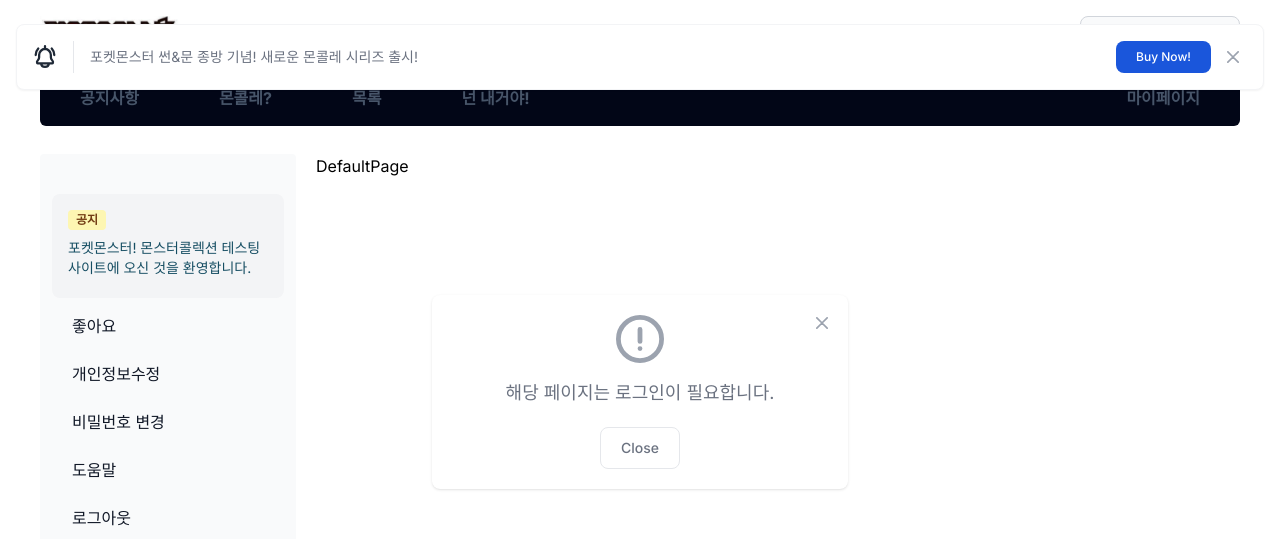
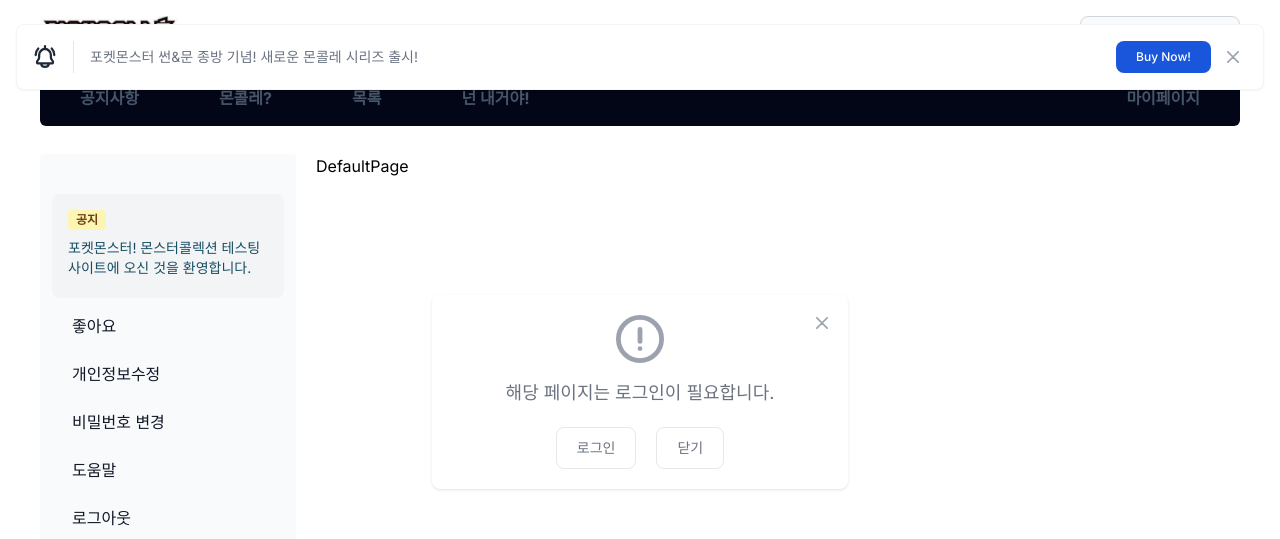
Before and after one commit to guseulgi/settingNext, a Next.js app: page /mypage in a window 1280 px wide. Shown: the top 539 px of the page. Built offline with nearby package versions, Linux system fonts and the light colour scheme.

Commit message:
Feat: 디테일 페이지 수정 중

```diff
--- a/app/(afterLogin)/mypage/@modal/page.js
+++ b/app/(afterLogin)/mypage/@modal/page.js
@@ -1,5 +1,11 @@
 import Modal from "@/app/_component/modal";
 
 export default function NoticePage() {
-  return <Modal content="해당 페이지는 로그인이 필요합니다." noA="Close" />;
+  return (
+    <Modal
+      content="해당 페이지는 로그인이 필요합니다."
+      yesA="로그인"
+      noA="닫기"
+    />
+  );
 }
--- a/app/_component/carouselItem.js
+++ b/app/_component/carouselItem.js
@@ -31,7 +31,7 @@ export default function CarouselItem({ imgSrc, size, curNum }) {
         </svg>
       </div>
 
-      <Image
+      <img
         src={imgSrc}
         width={size.width}
         height={size.height}
--- a/app/_component/logobar.js
+++ b/app/_component/logobar.js
@@ -5,6 +5,7 @@ import Button from "./button";
 import SearchBar from "./searchbar";
 import { useState } from "react";
 import ModbileNavbar from "./mobileNavbar";
+import Link from "next/link";
 
 const loginButtonStlye =
   "cursor-pointer hover:-translate-y-1 hover:scale-100 scale-90 duration-100 mr-2 mt-2";
@@ -45,13 +46,14 @@ export default function Logobar() {
             </svg>
           </button>
 
+          <Link href="/" style={{ width: "140px" }}>
             <Image
               src="/moncolle.png"
               width={140}
               height={30}
               alt="몬콜레 로고"
-            style={{ width: "140px" }}
             />
+          </Link>
         </div>
 
         <div className="flex">
--- a/app/_component/modal.js
+++ b/app/_component/modal.js
@@ -2,9 +2,15 @@
 
 import { useState } from "react";
 import CloseButton from "./closeButton";
+import { useRouter } from "next/navigation";
 
-export default function Modal({ content, noA }) {
+export default function Modal({ content, noA, yesA }) {
   const [close, setClose] = useState("flex");
+  const router = useRouter();
+
+  const loginRedirect = () => {
+    router.replace("/login");
+  };
 
   const CloseModal = () => {
     setClose("hidden");
@@ -39,6 +45,17 @@ export default function Modal({ content, noA }) {
               {content}
             </h3>
 
+            {yesA && (
+              <button
+                dataModalHide="popup-modal"
+                onClick={loginRedirect}
+                type="button"
+                className=" text-gray-500 mr-5 bg-white hover:bg-gray-100 focus:ring-4 focus:outline-none focus:ring-gray-200 rounded-lg border border-gray-200 text-sm font-medium px-5 py-2.5 hover:text-gray-900 focus:z-10 dark:bg-gray-700 dark:text-gray-300 dark:border-gray-500 dark:hover:text-white dark:hover:bg-gray-600 dark:focus:ring-gray-600"
+              >
+                {yesA}
+              </button>
+            )}
+
             <button
               dataModalHide="popup-modal"
               onClick={CloseModal}
--- a/app/getcha/page.js
+++ b/app/getcha/page.js
@@ -1,3 +1,5 @@
+import { Badge } from "flowbite-react";
+
 export default async function Getcha() {
   const data = await fetchData();
 
@@ -5,17 +7,35 @@ export default async function Getcha() {
   const pknum = data.props.data.id;
   const koname = data.props.koname;
   const type = data.props.type;
+  const detail = data.props.detail;
 
   return (
     <div>
       <span className="font-bold text-slate-950">오늘의 포켓몬!</span>
+
+      <p className="mt-5 font-bold text-2xl">
+        {koname}({enpkname})
+      </p>
+
+      <div className="my-2 mx-2 flex gap-2">
+        {pknum && (
+          <div className="inline-block">
+            <Badge color="warning" size="sm">
+              {pknum}
+            </Badge>
+          </div>
+        )}
+        {type && (
+          <div className="inline-block">
+            <Badge color="indigo" size="sm">
+              {type}
+            </Badge>
+          </div>
+        )}
+      </div>
+      <p className="my-5">{detail}</p>
+
       <hr />
-      <p className="mt-10 font-bold text-2xl">
-        {koname} ({enpkname})
-        <span className="font-normal text-sm">{pknum}</span>
-      </p>
-      <hr />
-      <p>{type}</p>
     </div>
   );
 }
@@ -34,12 +54,18 @@ async function fetchData() {
   const genera = details.genera.map((item) => {
     if (item.language.name === "ko") return item.genus;
   });
+  const detail = details.flavor_text_entries.map((item) => {
+    if (item.language.name === "ko") return item.flavor_text + `\n`;
+  });
+
+  console.log("details", details);
 
   return {
     props: {
       data: details,
       koname: kopkname,
       type: genera,
+      detail: detail,
     },
   };
 }
--- a/app/notice/@modal/page.js
+++ b/app/notice/@modal/page.js
@@ -4,7 +4,7 @@ export default function NoticePage() {
   return (
     <Modal
       content="해당 페이지는 준비중입니다. 혼란을 드려 죄송합니다."
-      noA="Close"
+      noA="닫기"
     />
   );
 }
```
Lines whose indentation alone changed are shown as unchanged.
